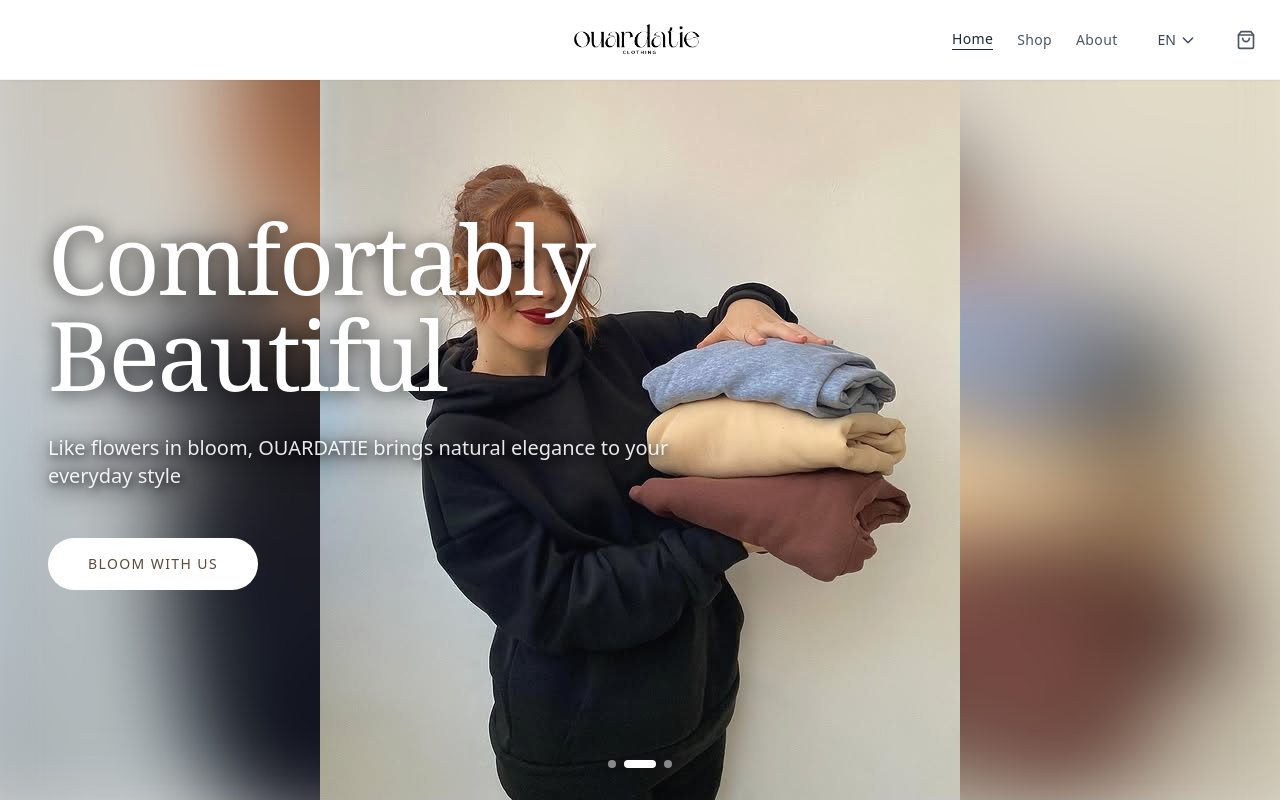
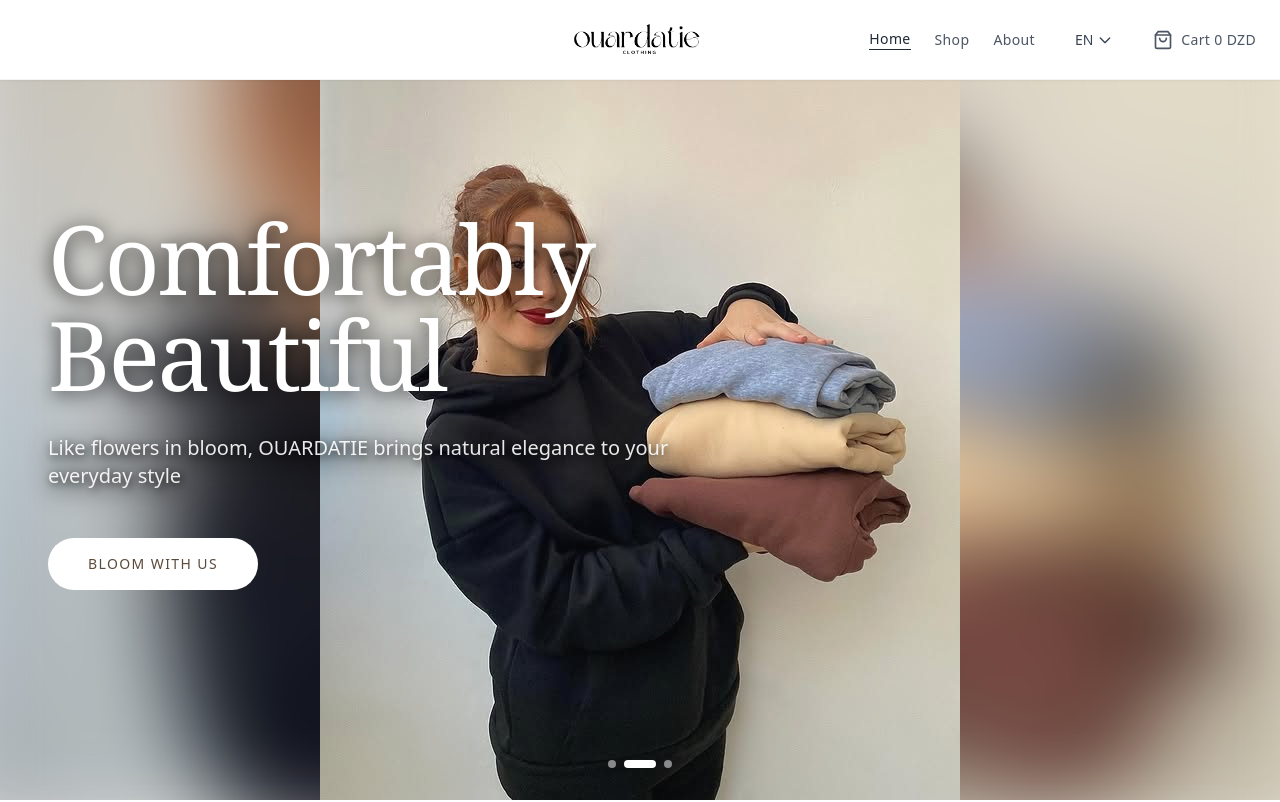
Before and after one commit to innasb/ouardatie, a React (Vite) app: page / in a window 1280 px wide. Shown: the top 802 px of the page. Built offline with nearby package versions, Linux system fonts and the light colour scheme; no server answers; the database is empty.

Commit message:
diffrent navbar

```diff
--- a/src/components/Navbar.tsx
+++ b/src/components/Navbar.tsx
@@ -7,16 +7,19 @@ const navTranslations = {
     home: 'Home',
     shop: 'Shop',
     about: 'About',
+    cart: 'Cart',
   },
   fr: {
     home: 'Accueil',
     shop: 'Boutique',
     about: 'À Propos',
+    cart: 'Panier',
   },
   ar: {
     home: 'الرئيسية',
     shop: 'المتجر',
     about: 'من نحن',
+    cart: 'السلة',
   },
 };
 
@@ -33,7 +36,7 @@ export default function Navbar({
   language = 'en',
   onLanguageChange,
 }: NavbarProps) {
-  const { totalItems } = useCart();
+  const { totalItems, totalPrice } = useCart();
   const t = navTranslations[language];
   const [isMenuOpen, setIsMenuOpen] = useState(false);
 
@@ -143,14 +146,17 @@ export default function Navbar({
 
             <button
               onClick={() => handleNavigate('cart')}
-              className="relative text-gray-600 hover:text-gray-800 transition-colors"
+              className="flex items-center gap-2 text-gray-600 hover:text-gray-800 transition-colors"
             >
+              <div className="relative">
                 <ShoppingBag className="w-5 h-5" />
                 {totalItems > 0 && (
                   <span className="absolute -top-2 -right-2 bg-gray-800 text-white text-xs w-5 h-5 rounded-full flex items-center justify-center">
                     {totalItems}
                   </span>
                 )}
+              </div>
+              <span className="text-sm tracking-wide">{t.cart} {totalPrice} DZD</span>
             </button>
           </div>
         </div>
@@ -182,14 +188,17 @@ export default function Navbar({
 
           <button
             onClick={() => handleNavigate('cart')}
-            className="relative text-gray-600 hover:text-gray-800 transition-colors"
+            className="flex items-center gap-2 text-gray-600 hover:text-gray-800 transition-colors"
           >
+            <div className="relative">
               <ShoppingBag className="w-5 h-5" />
               {totalItems > 0 && (
                 <span className="absolute -top-2 -right-2 bg-gray-800 text-white text-xs w-5 h-5 rounded-full flex items-center justify-center">
                   {totalItems}
                 </span>
               )}
+            </div>
+            <span className="text-sm tracking-wide">{t.cart} {totalPrice} DZD</span>
           </button>
         </div>
 
```
Lines whose indentation alone changed are shown as unchanged.
